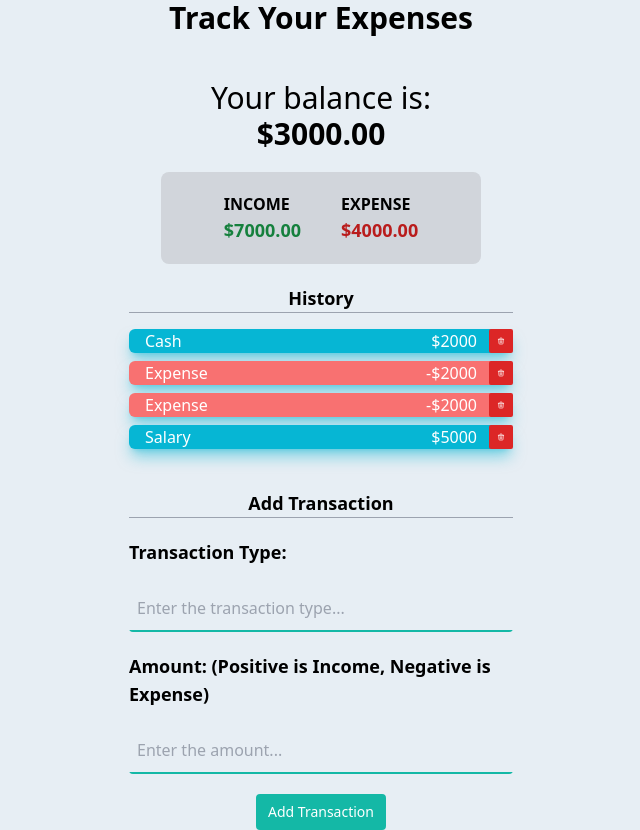
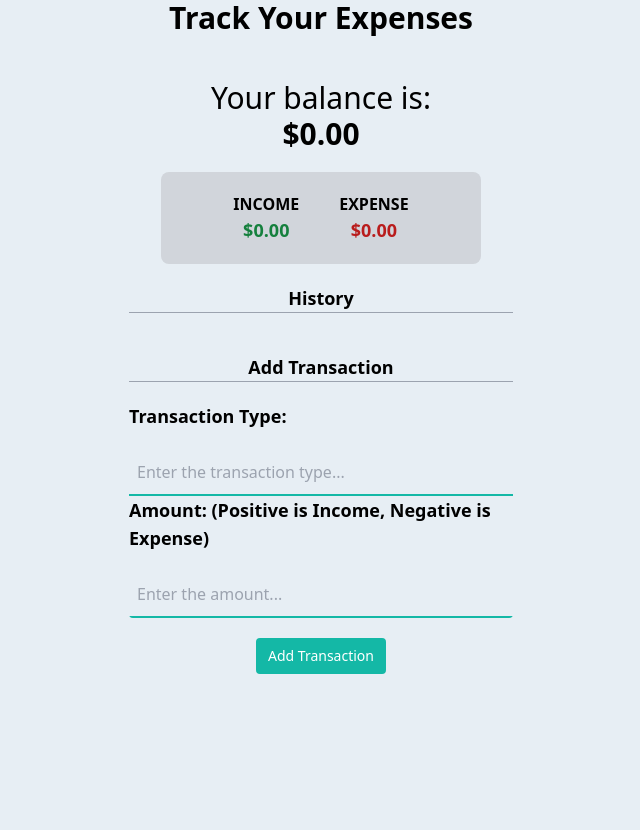
Before and after one commit to MoeMoeee/expense-tracker, a React (Create React App) app: page / in a window 1280 px wide. Shown: the whole page, without its empty margins (319-959 px from the left). After the commit the page ends 800 px from the top, so only its background shows below. Built offline with nearby package versions, Linux system fonts and the light colour scheme.

Commit message:
done + format code

```diff
--- a/src/components/AddTransaction.js
+++ b/src/components/AddTransaction.js
@@ -1,12 +1,21 @@
-import React, { useState } from 'react';
+import React, { useContext, useState } from 'react';
+import { GlobalContext } from '../context/GlobalState';
 
 export const AddTransaction = () => {
   const [text, setText] = useState('');
-
+  const [count, setCount] = useState(0);
   const [amount, setAmount] = useState(0);
+  const {addTransaction} = useContext(GlobalContext);
 
   const onSubmit = (e) => {
     e.preventDefault();
+
+    const newTransaction = {
+      id: setCount(count + 1),
+      text,
+      amount: parseInt(amount)
+    }
+    addTransaction(newTransaction);
   }
 
   return (
@@ -21,28 +30,19 @@ export const AddTransaction = () => {
           <form onSubmit={onSubmit} className="w-full max-w-sm">
             <div className="flex items-center border-b-2 border-teal-500 py-2">
               <input onChange={e => setText(e.target.value)} className="appearance-none bg-transparent border-none w-full text-gray-700 mr-3 py-1 px-2 leading-tight focus:outline-none" type="text" placeholder="Enter the transaction type..." />
-
-            </div>
-          </form>
-        </div>
             </div>
 
             <div>
-        <span className='font-bold text-lg'>Amount: {"\n"}
-
-        </span>
+              <span className='font-bold text-lg'>Amount: {"\n"}</span>
               <span className='font-bold text-lg'>
                 (Positive is Income, Negative is Expense)
               </span>
             </div>
 
             <div className='max-w-sm rounded overflow-hidden my-5 mx-auto'>
-        <form onSubmit={onSubmit} className="w-full max-w-sm">
               <div className="flex items-center border-b-2 border-teal-500 py-2">
                 <input onChange={e => setAmount(e.target.value)} className="appearance-none bg-transparent border-none w-full text-gray-700 mr-3 py-1 px-2 leading-tight focus:outline-none" type="text" placeholder="Enter the amount..." />
-
               </div>
-        </form>
             </div>
 
             <div className='text-center'>
@@ -50,7 +50,9 @@ export const AddTransaction = () => {
                     Add Transaction
               </button>
             </div>
-
+          </form>
+        </div>
+      </div>
     </div>
     )
 }
--- a/src/context/AppReducer.js
+++ b/src/context/AppReducer.js
@@ -5,6 +5,12 @@ export default (state, action) => {
                 ...state,
                 transactions: state.transactions.filter(transaction => transaction.id !== action.payload)
             }
+
+        case 'ADD':
+            return {
+                ...state,
+                transactions: [action.payload, ...state.transactions]
+            }
         default:
             return state;
     }
--- a/src/context/GlobalState.js
+++ b/src/context/GlobalState.js
@@ -3,10 +3,6 @@ import AppReducer from "./AppReducer";
 
 const initialState = {
     transactions: [
-    {id: 1, text: 'Cash', amount: 2000 },
-    {id: 2, text: 'Expense', amount:-2000 },
-    {id: 3, text: 'Expense', amount:-2000 },
-    {id: 4, text: 'Salary', amount: 5000 }
     ]
 }
 
@@ -24,10 +20,18 @@ export const GlobalProvider = ({children}) => {
         });
     }
 
+    function addTransaction (transaction) {
+        dispatch({
+            type: 'ADD',
+            payload: transaction
+        });
+    }
+
     return (
         <GlobalContext.Provider value={{
             transactions: state.transactions,
-            deleteTransaction
+            deleteTransaction,
+            addTransaction
         }}>
             {children}
         </GlobalContext.Provider>
```
Lines whose indentation alone changed are shown as unchanged.
